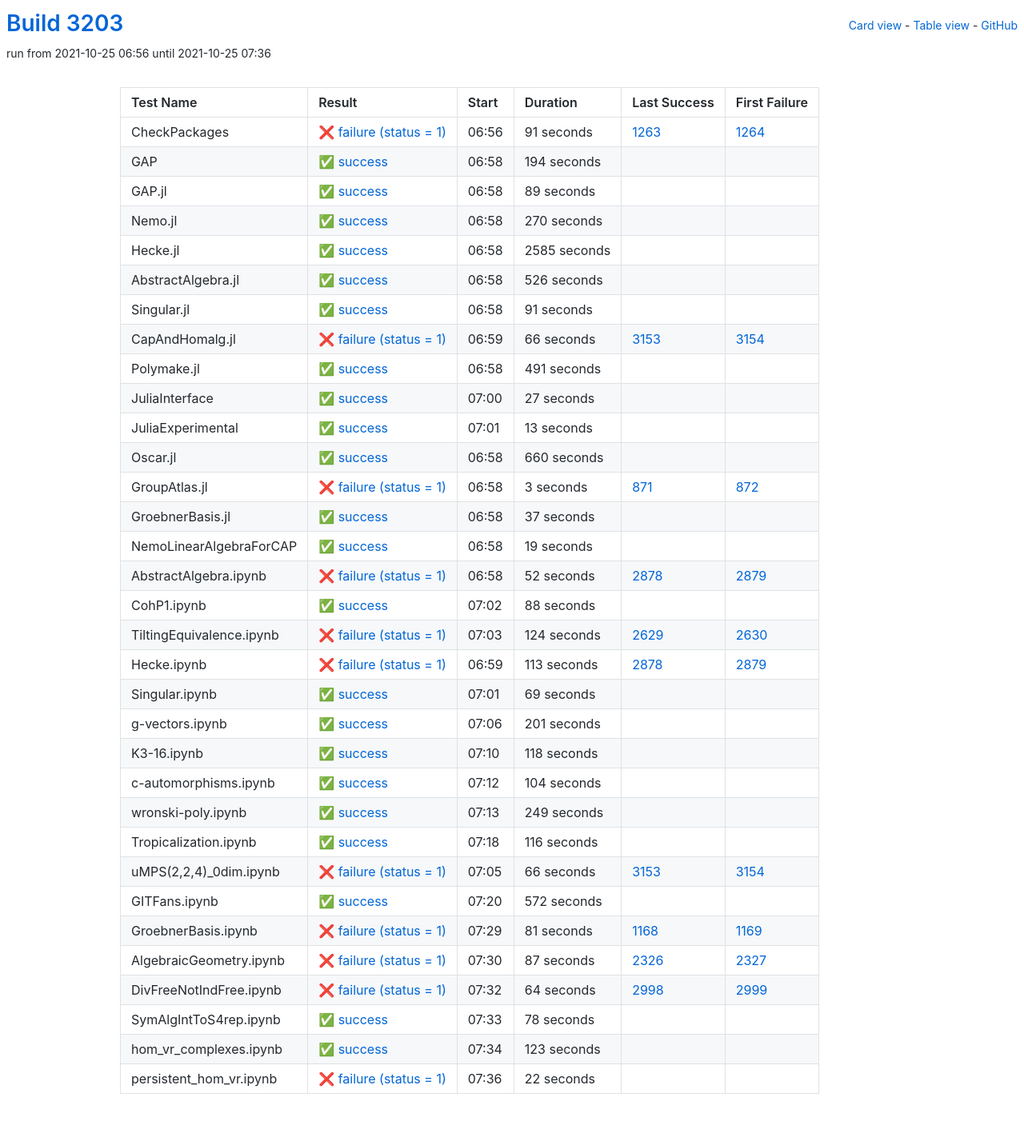
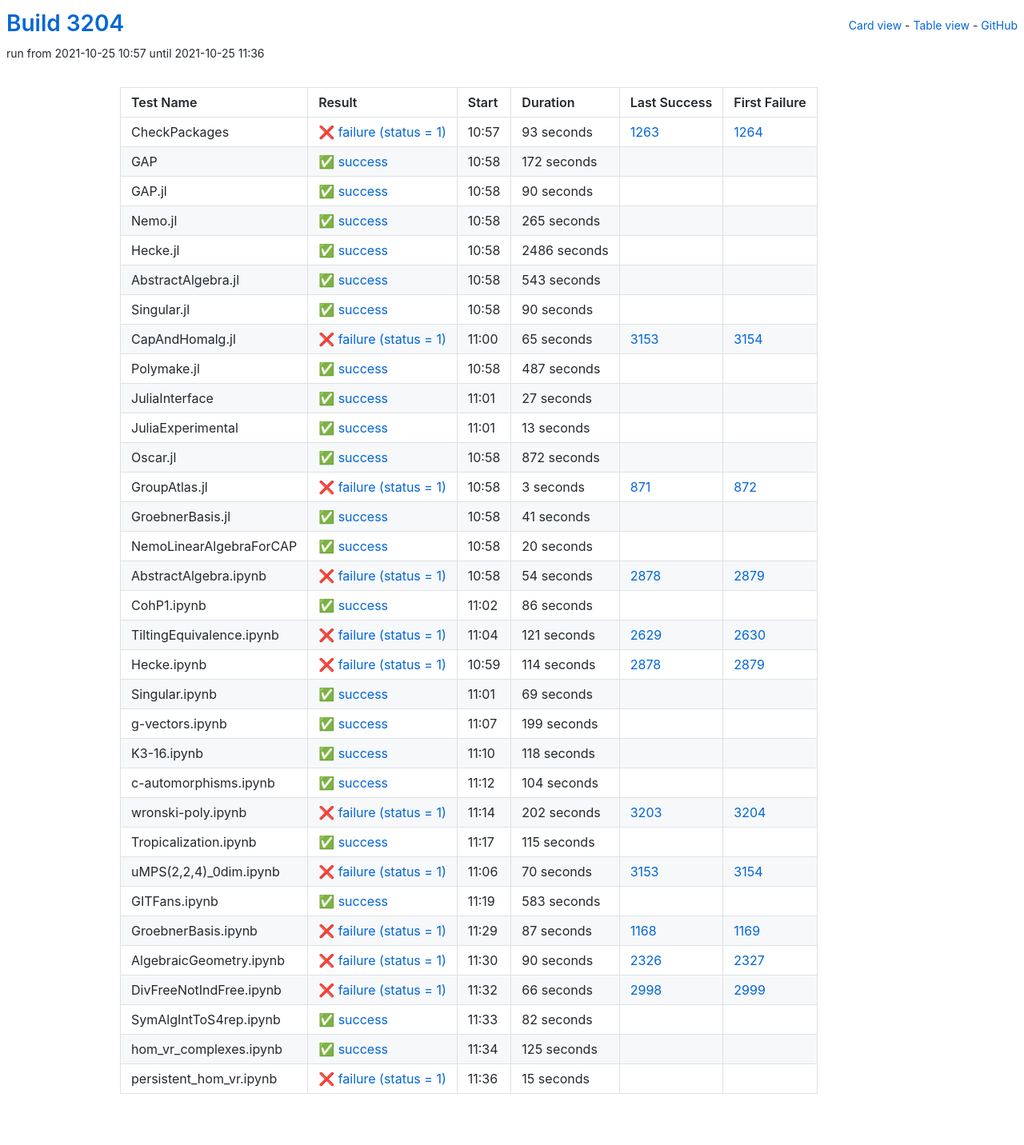
Before and after one commit to oscar-system/oscar-ci-status-stable, a Jekyll site: the page built from table.html, in a window 1280 px wide. Shown: the whole page at 80% size. Built offline with Jekyll 4.4.1, drawn with Linux system fonts in a browser that asks for light colours.

Commit message:
Build #3204

```diff
--- a/_data/ci.yml
+++ b/_data/ci.yml
@@ -1,6 +1,6 @@
 ---
-build: 3203
-build_url: https://oscarci.mathematik.uni-kl.de/job/oscar-stable/3203/
+build: 3204
+build_url: https://oscarci.mathematik.uni-kl.de/job/oscar-stable/3204/
 job: oscar-stable
 organization: oscar-system
 repo: oscar-ci-status-stable
@@ -8,116 +8,116 @@ repourl: https://github.com/oscar-system/oscar-ci-status-stable
 tests:
 - name: CheckPackages
   id: checkpackages
-  log: https://oscarci.mathematik.uni-kl.de/job/oscar-stable/3203/artifact/logs/build-3203/CheckPackages.log
-  start: 2021-10-25 06:56
+  log: https://oscarci.mathematik.uni-kl.de/job/oscar-stable/3204/artifact/logs/build-3204/CheckPackages.log
+  start: 2021-10-25 10:57
   success: false
   exitcode: 1
   status: failure
-  duration: 91
+  duration: 93
   last_success: 1263
   last_success_url: https://oscarci.mathematik.uni-kl.de/job/oscar-stable/1263/
   first_failure: 1264
   first_failure_url: https://oscarci.mathematik.uni-kl.de/job/oscar-stable/1264/
 - name: GAP
   id: gap
-  log: https://oscarci.mathematik.uni-kl.de/job/oscar-stable/3203/artifact/logs/build-3203/GAP.log
-  start: 2021-10-25 06:58
+  log: https://oscarci.mathematik.uni-kl.de/job/oscar-stable/3204/artifact/logs/build-3204/GAP.log
+  start: 2021-10-25 10:58
   success: true
   exitcode: 0
   status: success
-  duration: 194
+  duration: 172
   last_success: false
   last_success_url:
   first_failure: false
   first_failure_url:
 - name: GAP.jl
   id: gap-jl
-  log: https://oscarci.mathematik.uni-kl.de/job/oscar-stable/3203/artifact/logs/build-3203/GAP.jl.log
-  start: 2021-10-25 06:58
+  log: https://oscarci.mathematik.uni-kl.de/job/oscar-stable/3204/artifact/logs/build-3204/GAP.jl.log
+  start: 2021-10-25 10:58
   success: true
   exitcode: 0
   status: success
-  duration: 89
+  duration: 90
   last_success: false
   last_success_url:
   first_failure: false
   first_failure_url:
 - name: Nemo.jl
   id: nemo-jl
-  log: https://oscarci.mathematik.uni-kl.de/job/oscar-stable/3203/artifact/logs/build-3203/Nemo.jl.log
-  start: 2021-10-25 06:58
+  log: https://oscarci.mathematik.uni-kl.de/job/oscar-stable/3204/artifact/logs/build-3204/Nemo.jl.log
+  start: 2021-10-25 10:58
   success: true
   exitcode: 0
   status: success
-  duration: 270
+  duration: 265
   last_success: false
   last_success_url:
   first_failure: false
   first_failure_url:
 - name: Hecke.jl
   id: hecke-jl
-  log: https://oscarci.mathematik.uni-kl.de/job/oscar-stable/3203/artifact/logs/build-3203/Hecke.jl.log
-  start: 2021-10-25 06:58
+  log: https://oscarci.mathematik.uni-kl.de/job/oscar-stable/3204/artifact/logs/build-3204/Hecke.jl.log
+  start: 2021-10-25 10:58
   success: true
   exitcode: 0
   status: success
-  duration: 2585
+  duration: 2486
   last_success: false
   last_success_url:
   first_failure: false
   first_failure_url:
 - name: AbstractAlgebra.jl
   id: abstractalgebra-jl
-  log: https://oscarci.mathematik.uni-kl.de/job/oscar-stable/3203/artifact/logs/build-3203/AbstractAlgebra.jl.log
-  start: 2021-10-25 06:58
+  log: https://oscarci.mathematik.uni-kl.de/job/oscar-stable/3204/artifact/logs/build-3204/AbstractAlgebra.jl.log
+  start: 2021-10-25 10:58
   success: true
   exitcode: 0
   status: success
-  duration: 526
+  duration: 543
   last_success: false
   last_success_url:
   first_failure: false
   first_failure_url:
 - name: Singular.jl
   id: singular-jl
-  log: https://oscarci.mathematik.uni-kl.de/job/oscar-stable/3203/artifact/logs/build-3203/Singular.jl.log
-  start: 2021-10-25 06:58
+  log: https://oscarci.mathematik.uni-kl.de/job/oscar-stable/3204/artifact/logs/build-3204/Singular.jl.log
+  start: 2021-10-25 10:58
   success: true
   exitcode: 0
   status: success
-  duration: 91
+  duration: 90
   last_success: false
   last_success_url:
   first_failure: false
   first_failure_url:
 - name: CapAndHomalg.jl
   id: capandhomalg-jl
-  log: https://oscarci.mathematik.uni-kl.de/job/oscar-stable/3203/artifact/logs/build-3203/CapAndHomalg.jl.log
-  start: 2021-10-25 06:59
+  log: https://oscarci.mathematik.uni-kl.de/job/oscar-stable/3204/artifact/logs/build-3204/CapAndHomalg.jl.log
+  start: 2021-10-25 11:00
   success: false
   exitcode: 1
   status: failure
-  duration: 66
+  duration: 65
   last_success: 3153
   last_success_url: https://oscarci.mathematik.uni-kl.de/job/oscar-stable/3153/
   first_failure: 3154
   first_failure_url: https://oscarci.mathematik.uni-kl.de/job/oscar-stable/3154/
 - name: Polymake.jl
   id: polymake-jl
-  log: https://oscarci.mathematik.uni-kl.de/job/oscar-stable/3203/artifact/logs/build-3203/Polymake.jl.log
-  start: 2021-10-25 06:58
+  log: https://oscarci.mathematik.uni-kl.de/job/oscar-stable/3204/artifact/logs/build-3204/Polymake.jl.log
+  start: 2021-10-25 10:58
   success: true
   exitcode: 0
   status: success
-  duration: 491
+  duration: 487
   last_success: false
   last_success_url:
   first_failure: false
   first_failure_url:
 - name: JuliaInterface
   id: juliainterface
-  log: https://oscarci.mathematik.uni-kl.de/job/oscar-stable/3203/artifact/logs/build-3203/JuliaInterface.log
-  start: 2021-10-25 07:00
+  log: https://oscarci.mathematik.uni-kl.de/job/oscar-stable/3204/artifact/logs/build-3204/JuliaInterface.log
+  start: 2021-10-25 11:01
   success: true
   exitcode: 0
   status: success
@@ -128,8 +128,8 @@ tests:
   first_failure_url:
 - name: JuliaExperimental
   id: juliaexperimental
-  log: https://oscarci.mathematik.uni-kl.de/job/oscar-stable/3203/artifact/logs/build-3203/JuliaExperimental.log
-  start: 2021-10-25 07:01
+  log: https://oscarci.mathematik.uni-kl.de/job/oscar-stable/3204/artifact/logs/build-3204/JuliaExperimental.log
+  start: 2021-10-25 11:01
   success: true
   exitcode: 0
   status: success
@@ -140,20 +140,20 @@ tests:
   first_failure_url:
 - name: Oscar.jl
   id: oscar-jl
-  log: https://oscarci.mathematik.uni-kl.de/job/oscar-stable/3203/artifact/logs/build-3203/Oscar.jl.log
-  start: 2021-10-25 06:58
+  log: https://oscarci.mathematik.uni-kl.de/job/oscar-stable/3204/artifact/logs/build-3204/Oscar.jl.log
+  start: 2021-10-25 10:58
   success: true
   exitcode: 0
   status: success
-  duration: 660
+  duration: 872
   last_success: false
   last_success_url:
   first_failure: false
   first_failure_url:
 - name: GroupAtlas.jl
   id: groupatlas-jl
-  log: https://oscarci.mathematik.uni-kl.de/job/oscar-stable/3203/artifact/logs/build-3203/GroupAtlas.jl.log
-  start: 2021-10-25 06:58
+  log: https://oscarci.mathematik.uni-kl.de/job/oscar-stable/3204/artifact/logs/build-3204/GroupAtlas.jl.log
+  start: 2021-10-25 10:58
   success: false
   exitcode: 1
   status: failure
@@ -164,80 +164,80 @@ tests:
   first_failure_url: https://oscarci.mathematik.uni-kl.de/job/oscar-stable/872/
 - name: GroebnerBasis.jl
   id: groebnerbasis-jl
-  log: https://oscarci.mathematik.uni-kl.de/job/oscar-stable/3203/artifact/logs/build-3203/GroebnerBasis.jl.log
-  start: 2021-10-25 06:58
+  log: https://oscarci.mathematik.uni-kl.de/job/oscar-stable/3204/artifact/logs/build-3204/GroebnerBasis.jl.log
+  start: 2021-10-25 10:58
   success: true
   exitcode: 0
   status: success
-  duration: 37
+  duration: 41
   last_success: false
   last_success_url:
   first_failure: false
   first_failure_url:
 - name: NemoLinearAlgebraForCAP
   id: nemolinearalgebraforcap
-  log: https://oscarci.mathematik.uni-kl.de/job/oscar-stable/3203/artifact/logs/build-3203/NemoLinearAlgebraForCAP.log
-  start: 2021-10-25 06:58
+  log: https://oscarci.mathematik.uni-kl.de/job/oscar-stable/3204/artifact/logs/build-3204/NemoLinearAlgebraForCAP.log
+  start: 2021-10-25 10:58
   success: true
   exitcode: 0
   status: success
-  duration: 19
+  duration: 20
   last_success: false
   last_success_url:
   first_failure: false
   first_failure_url:
 - name: AbstractAlgebra.ipynb
   id: abstractalgebra-ipynb
-  log: https://oscarci.mathematik.uni-kl.de/job/oscar-stable/3203/artifact/logs/build-3203/AbstractAlgebra.ipynb.log
-  start: 2021-10-25 06:58
+  log: https://oscarci.mathematik.uni-kl.de/job/oscar-stable/3204/artifact/logs/build-3204/AbstractAlgebra.ipynb.log
+  start: 2021-10-25 10:58
   success: false
   exitcode: 1
   status: failure
-  duration: 52
+  duration: 54
   last_success: 2878
   last_success_url: https://oscarci.mathematik.uni-kl.de/job/oscar-stable/2878/
   first_failure: 2879
   first_failure_url: https://oscarci.mathematik.uni-kl.de/job/oscar-stable/2879/
 - name: CohP1.ipynb
   id: cohp1-ipynb
-  log: https://oscarci.mathematik.uni-kl.de/job/oscar-stable/3203/artifact/logs/build-3203/CohP1.ipynb.log
-  start: 2021-10-25 07:02
+  log: https://oscarci.mathematik.uni-kl.de/job/oscar-stable/3204/artifact/logs/build-3204/CohP1.ipynb.log
+  start: 2021-10-25 11:02
   success: true
   exitcode: 0
   status: success
-  duration: 88
+  duration: 86
   last_success: false
   last_success_url:
   first_failure: false
   first_failure_url:
 - name: TiltingEquivalence.ipynb
   id: tiltingequivalence-ipynb
-  log: https://oscarci.mathematik.uni-kl.de/job/oscar-stable/3203/artifact/logs/build-3203/TiltingEquivalence.ipynb.log
-  start: 2021-10-25 07:03
+  log: https://oscarci.mathematik.uni-kl.de/job/oscar-stable/3204/artifact/logs/build-3204/TiltingEquivalence.ipynb.log
+  start: 2021-10-25 11:04
   success: false
   exitcode: 1
   status: failure
-  duration: 124
+  duration: 121
   last_success: 2629
   last_success_url: https://oscarci.mathematik.uni-kl.de/job/oscar-stable/2629/
   first_failure: 2630
   first_failure_url: https://oscarci.mathematik.uni-kl.de/job/oscar-stable/2630/
 - name: Hecke.ipynb
   id: hecke-ipynb
-  log: https://oscarci.mathematik.uni-kl.de/job/oscar-stable/3203/artifact/logs/build-3203/Hecke.ipynb.log
-  start: 2021-10-25 06:59
+  log: https://oscarci.mathematik.uni-kl.de/job/oscar-stable/3204/artifact/logs/build-3204/Hecke.ipynb.log
+  start: 2021-10-25 10:59
   success: false
   exitcode: 1
   status: failure
-  duration: 113
+  duration: 114
   last_success: 2878
   last_success_url: https://oscarci.mathematik.uni-kl.de/job/oscar-stable/2878/
   first_failure: 2879
   first_failure_url: https://oscarci.mathematik.uni-kl.de/job/oscar-stable/2879/
 - name: Singular.ipynb
   id: singular-ipynb
-  log: https://oscarci.mathematik.uni-kl.de/job/oscar-stable/3203/artifact/logs/build-3203/Singular.ipynb.log
-  start: 2021-10-25 07:01
+  log: https://oscarci.mathematik.uni-kl.de/job/oscar-stable/3204/artifact/logs/build-3204/Singular.ipynb.log
+  start: 2021-10-25 11:01
   success: true
   exitcode: 0
   status: success
@@ -248,20 +248,20 @@ tests:
   first_failure_url:
 - name: g-vectors.ipynb
   id: g-vectors-ipynb
-  log: https://oscarci.mathematik.uni-kl.de/job/oscar-stable/3203/artifact/logs/build-3203/g-vectors.ipynb.log
-  start: 2021-10-25 07:06
+  log: https://oscarci.mathematik.uni-kl.de/job/oscar-stable/3204/artifact/logs/build-3204/g-vectors.ipynb.log
+  start: 2021-10-25 11:07
   success: true
   exitcode: 0
   status: success
-  duration: 201
+  duration: 199
   last_success: false
   last_success_url:
   first_failure: false
   first_failure_url:
 - name: K3-16.ipynb
   id: k3-16-ipynb
-  log: https://oscarci.mathematik.uni-kl.de/job/oscar-stable/3203/artifact/logs/build-3203/K3-16.ipynb.log
-  start: 2021-10-25 07:10
+  log: https://oscarci.mathematik.uni-kl.de/job/oscar-stable/3204/artifact/logs/build-3204/K3-16.ipynb.log
+  start: 2021-10-25 11:10
   success: true
   exitcode: 0
   status: success
@@ -272,8 +272,8 @@ tests:
   first_failure_url:
 - name: c-automorphisms.ipynb
   id: c-automorphisms-ipynb
-  log: https://oscarci.mathematik.uni-kl.de/job/oscar-stable/3203/artifact/logs/build-3203/c-automorphisms.ipynb.log
-  start: 2021-10-25 07:12
+  log: https://oscarci.mathematik.uni-kl.de/job/oscar-stable/3204/artifact/logs/build-3204/c-automorphisms.ipynb.log
+  start: 2021-10-25 11:12
   success: true
   exitcode: 0
   status: success
@@ -284,120 +284,120 @@ tests:
   first_failure_url:
 - name: wronski-poly.ipynb
   id: wronski-poly-ipynb
-  log: https://oscarci.mathematik.uni-kl.de/job/oscar-stable/3203/artifact/logs/build-3203/wronski-poly.ipynb.log
-  start: 2021-10-25 07:13
+  log: https://oscarci.mathematik.uni-kl.de/job/oscar-stable/3204/artifact/logs/build-3204/wronski-poly.ipynb.log
+  start: 2021-10-25 11:14
+  success: false
+  exitcode: 1
+  status: failure
+  duration: 202
+  last_success: 3203
+  last_success_url: https://oscarci.mathematik.uni-kl.de/job/oscar-stable/3203/
+  first_failure: 3204
+  first_failure_url: https://oscarci.mathematik.uni-kl.de/job/oscar-stable/3204/
+- name: Tropicalization.ipynb
+  id: tropicalization-ipynb
+  log: https://oscarci.mathematik.uni-kl.de/job/oscar-stable/3204/artifact/logs/build-3204/Tropicalization.ipynb.log
+  start: 2021-10-25 11:17
   success: true
   exitcode: 0
   status: success
-  duration: 249
-  last_success: false
-  last_success_url:
-  first_failure: false
-  first_failure_url:
-- name: Tropicalization.ipynb
-  id: tropicalization-ipynb
-  log: https://oscarci.mathematik.uni-kl.de/job/oscar-stable/3203/artifact/logs/build-3203/Tropicalization.ipynb.log
-  start: 2021-10-25 07:18
-  success: true
-  exitcode: 0
-  status: success
-  duration: 116
+  duration: 115
   last_success: false
   last_success_url:
   first_failure: false
   first_failure_url:
 - name: uMPS(2,2,4)_0dim.ipynb
   id: umps-2-2-4-0dim-ipynb
-  log: https://oscarci.mathematik.uni-kl.de/job/oscar-stable/3203/artifact/logs/build-3203/uMPS-2-2-4-_0dim.ipynb.log
-  start: 2021-10-25 07:05
+  log: https://oscarci.mathematik.uni-kl.de/job/oscar-stable/3204/artifact/logs/build-3204/uMPS-2-2-4-_0dim.ipynb.log
+  start: 2021-10-25 11:06
   success: false
   exitcode: 1
   status: failure
-  duration: 66
+  duration: 70
   last_success: 3153
   last_success_url: https://oscarci.mathematik.uni-kl.de/job/oscar-stable/3153/
   first_failure: 3154
   first_failure_url: https://oscarci.mathematik.uni-kl.de/job/oscar-stable/3154/
 - name: GITFans.ipynb
   id: gitfans-ipynb
-  log: https://oscarci.mathematik.uni-kl.de/job/oscar-stable/3203/artifact/logs/build-3203/GITFans.ipynb.log
-  start: 2021-10-25 07:20
+  log: https://oscarci.mathematik.uni-kl.de/job/oscar-stable/3204/artifact/logs/build-3204/GITFans.ipynb.log
+  start: 2021-10-25 11:19
   success: true
   exitcode: 0
   status: success
-  duration: 572
+  duration: 583
   last_success: false
   last_success_url:
   first_failure: false
   first_failure_url:
 - name: GroebnerBasis.ipynb
   id: groebnerbasis-ipynb
-  log: https://oscarci.mathematik.uni-kl.de/job/oscar-stable/3203/artifact/logs/build-3203/GroebnerBasis.ipynb.log
-  start: 2021-10-25 07:29
+  log: https://oscarci.mathematik.uni-kl.de/job/oscar-stable/3204/artifact/logs/build-3204/GroebnerBasis.ipynb.log
+  start: 2021-10-25 11:29
   success: false
   exitcode: 1
   status: failure
-  duration: 81
+  duration: 87
   last_success: 1168
   last_success_url: https://oscarci.mathematik.uni-kl.de/job/oscar-stable/1168/
   first_failure: 1169
   first_failure_url: https://oscarci.mathematik.uni-kl.de/job/oscar-stable/1169/
 - name: AlgebraicGeometry.ipynb
   id: algebraicgeometry-ipynb
-  log: https://oscarci.mathematik.uni-kl.de/job/oscar-stable/3203/artifact/logs/build-3203/AlgebraicGeometry.ipynb.log
-  start: 2021-10-25 07:30
+  log: https://oscarci.mathematik.uni-kl.de/job/oscar-stable/3204/artifact/logs/build-3204/AlgebraicGeometry.ipynb.log
+  start: 2021-10-25 11:30
   success: false
   exitcode: 1
   status: failure
-  duration: 87
+  duration: 90
   last_success: 2326
   last_success_url: https://oscarci.mathematik.uni-kl.de/job/oscar-stable/2326/
   first_failure: 2327
   first_failure_url: https://oscarci.mathematik.uni-kl.de/job/oscar-stable/2327/
 - name: DivFreeNotIndFree.ipynb
   id: divfreenotindfree-ipynb
-  log: https://oscarci.mathematik.uni-kl.de/job/oscar-stable/3203/artifact/logs/build-3203/DivFreeNotIndFree.ipynb.log
-  start: 2021-10-25 07:32
+  log: https://oscarci.mathematik.uni-kl.de/job/oscar-stable/3204/artifact/logs/build-3204/DivFreeNotIndFree.ipynb.log
+  start: 2021-10-25 11:32
   success: false
   exitcode: 1
   status: failure
-  duration: 64
+  duration: 66
   last_success: 2998
   last_success_url: https://oscarci.mathematik.uni-kl.de/job/oscar-stable/2998/
   first_failure: 2999
   first_failure_url: https://oscarci.mathematik.uni-kl.de/job/oscar-stable/2999/
 - name: SymAlgIntToS4rep.ipynb
   id: symalginttos4rep-ipynb
-  log: https://oscarci.mathematik.uni-kl.de/job/oscar-stable/3203/artifact/logs/build-3203/SymAlgIntToS4rep.ipynb.log
-  start: 2021-10-25 07:33
+  log: https://oscarci.mathematik.uni-kl.de/job/oscar-stable/3204/artifact/logs/build-3204/SymAlgIntToS4rep.ipynb.log
+  start: 2021-10-25 11:33
   success: true
   exitcode: 0
   status: success
-  duration: 78
+  duration: 82
   last_success: false
   last_success_url:
   first_failure: false
   first_failure_url:
 - name: hom_vr_complexes.ipynb
   id: hom-vr-complexes-ipynb
-  log: https://oscarci.mathematik.uni-kl.de/job/oscar-stable/3203/artifact/logs/build-3203/hom_vr_complexes.ipynb.log
-  start: 2021-10-25 07:34
+  log: https://oscarci.mathematik.uni-kl.de/job/oscar-stable/3204/artifact/logs/build-3204/hom_vr_complexes.ipynb.log
+  start: 2021-10-25 11:34
   success: true
   exitcode: 0
   status: success
-  duration: 123
+  duration: 125
   last_success: false
   last_success_url:
   first_failure: false
   first_failure_url:
 - name: persistent_hom_vr.ipynb
   id: persistent-hom-vr-ipynb
-  log: https://oscarci.mathematik.uni-kl.de/job/oscar-stable/3203/artifact/logs/build-3203/persistent_hom_vr.ipynb.log
-  start: 2021-10-25 07:36
+  log: https://oscarci.mathematik.uni-kl.de/job/oscar-stable/3204/artifact/logs/build-3204/persistent_hom_vr.ipynb.log
+  start: 2021-10-25 11:36
   success: false
   exitcode: 1
   status: failure
-  duration: 22
+  duration: 15
   last_success: false
   last_success_url:
   first_failure: false
```
Also changed, not shown: README.md.
